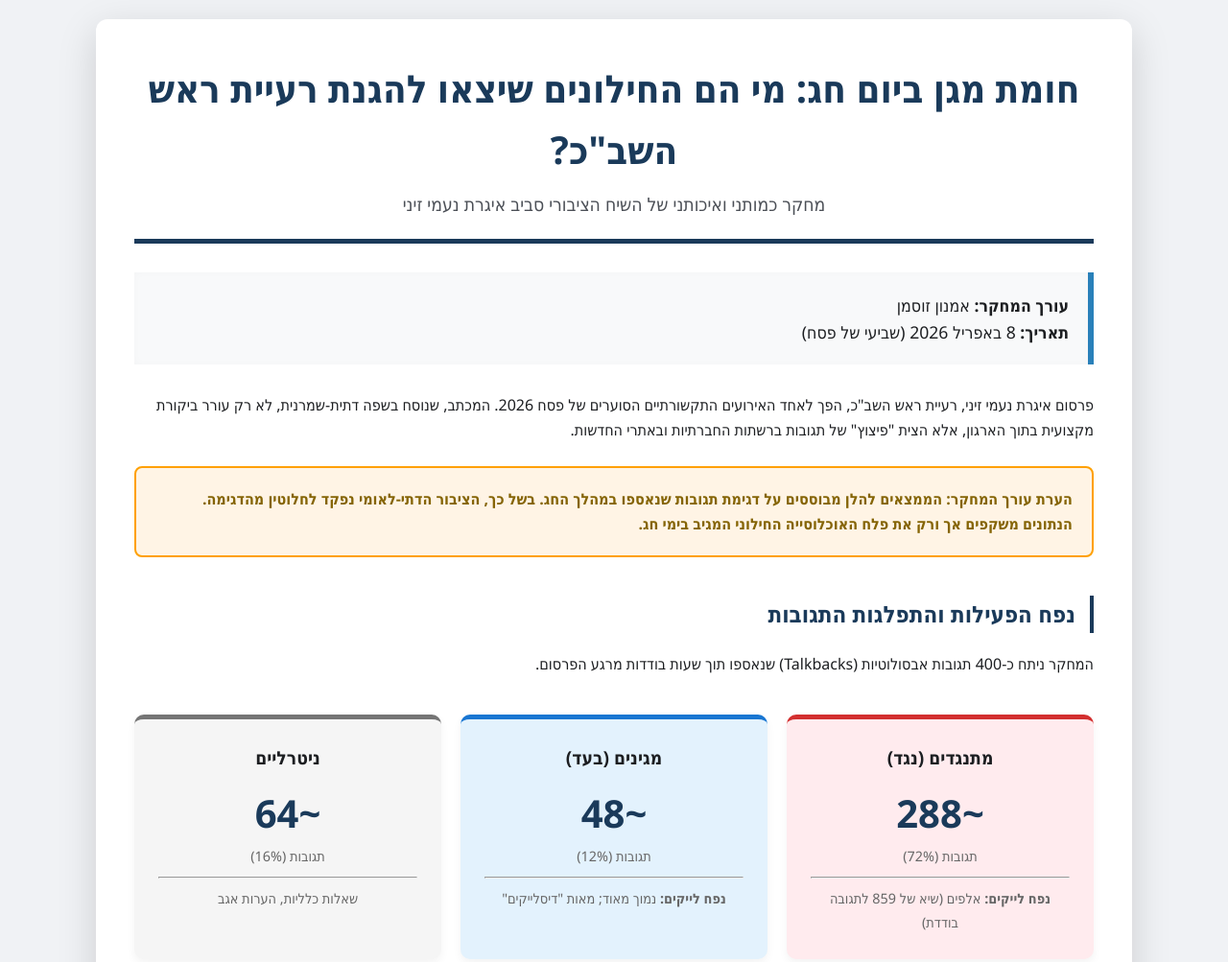
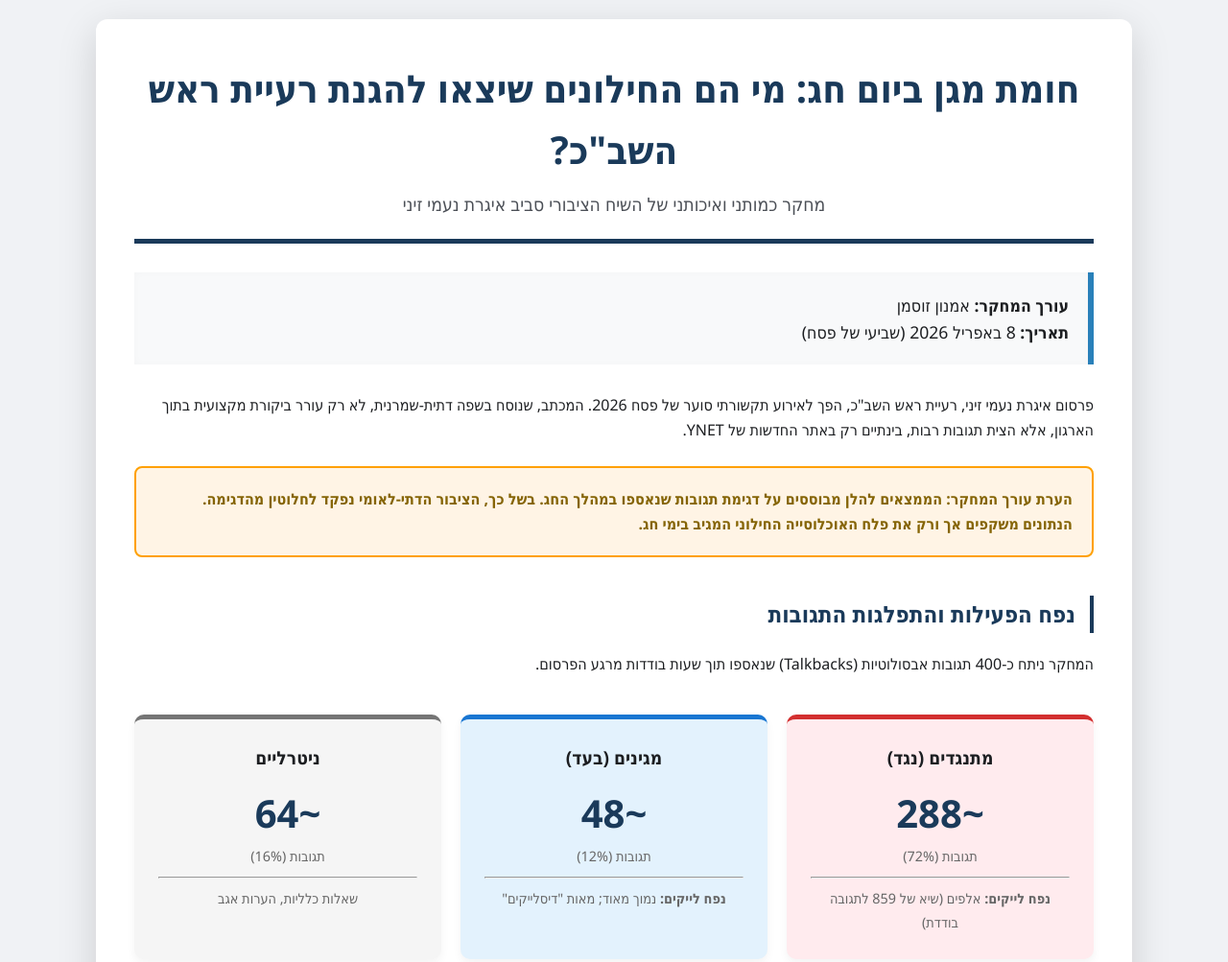
Before and after one commit to amnonsussman/pcs, a plain HTML site: page n_zini_v1.html in a window 1280 px wide. Shown: the top 1003 px of the page at 96% size. Drawn offline with Linux system fonts and the light colour scheme.

Commit message:
Update n_zini_v1.html

```diff
--- a/n_zini_v1.html
+++ b/n_zini_v1.html
@@ -118,7 +118,7 @@
     </div>
 
     <section>
-        <p>פרסום איגרת נעמי זיני, רעיית ראש השב"כ, הפך לאחד האירועים התקשורתיים הסוערים של פסח 2026. המכתב, שנוסח בשפה דתית-שמרנית, לא רק עורר ביקורת מקצועית בתוך הארגון, אלא הצית "פיצוץ" של תגובות ברשתות החברתיות ובאתרי החדשות.</p>
+        <p>פרסום איגרת נעמי זיני, רעיית ראש השב"כ, הפך לאירוע תקשורתי סוער של פסח 2026. המכתב, שנוסח בשפה דתית-שמרנית, לא רק עורר ביקורת מקצועית בתוך הארגון, אלא הצית תגובות רבות, בינתיים רק באתר החדשות של YNET.</p>
     </section>
 
     <div class="critical-note">
```
